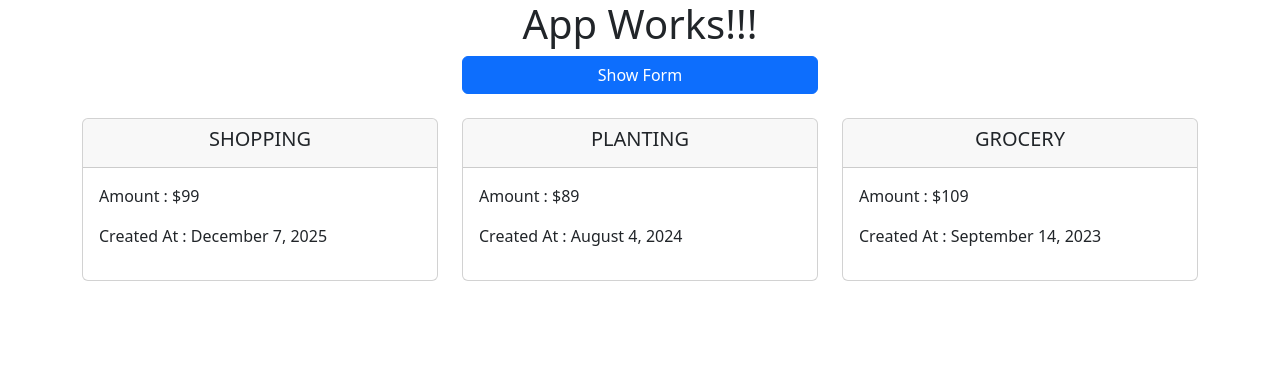
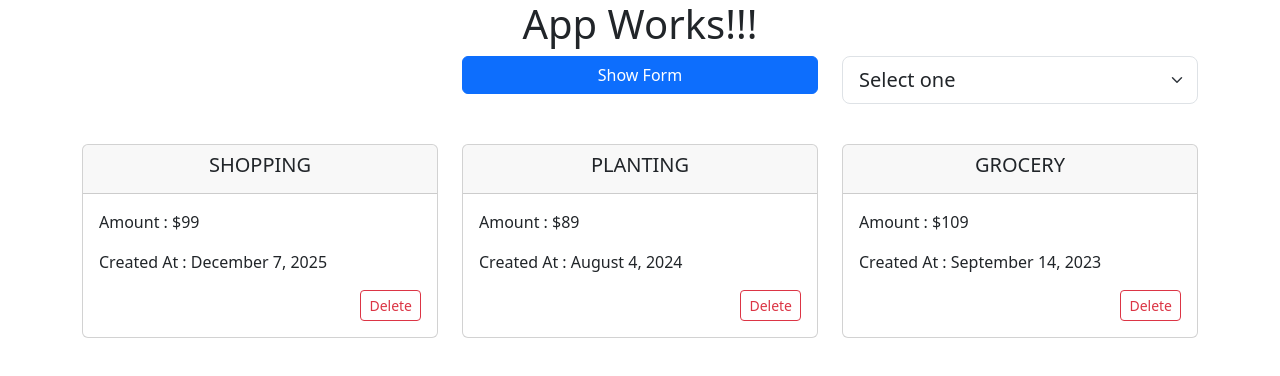
Before and after one commit to synergy2411/dec-25-react, a React (Vite) app in the folder first-app/: page / in a window 1280 px wide. Shown: the top 376 px of the page. Built offline with nearby package versions, Linux system fonts and the light colour scheme.

Commit message:
expense filter added

```diff
--- /dev/null
+++ b/first-app/src/Components/Expenses/ExpenseFilter/ExpenseFilter.jsx
@@ -0,0 +1,14 @@
+function ExpenseFilter() {
+  return (
+    <div className="mb-3">
+      <select className="form-select form-select-lg" name="" id="">
+        <option selected>Select one</option>
+        <option value="2023">2023</option>
+        <option value="2024">2024</option>
+        <option value="2025">2025</option>
+      </select>
+    </div>
+  );
+}
+
+export default ExpenseFilter;
--- a/first-app/src/Components/Expenses/ExpenseItem/ExpenseItem.jsx
+++ b/first-app/src/Components/Expenses/ExpenseItem/ExpenseItem.jsx
@@ -1,6 +1,6 @@
 import ExpenseDate from "../ExpenseDate/ExpenseDate";
 
-function ExpenseItem({ expense }) {
+function ExpenseItem({ expense, deleteExpense }) {
   return (
     <div className="col-4">
       <div className="card">
@@ -11,6 +11,14 @@ function ExpenseItem({ expense }) {
           <p>Amount : ${expense.amount}</p>
           {/* <p>Created At : {expense.createdAt.toISOString()}</p> */}
           <ExpenseDate createdAt={expense.createdAt} />
+          <span className="float-end">
+            <button
+              className="btn btn-outline-danger btn-sm"
+              onClick={() => deleteExpense(expense.id)}
+            >
+              Delete
+            </button>
+          </span>
         </div>
       </div>
     </div>
--- a/first-app/src/Components/Expenses/Expenses.jsx
+++ b/first-app/src/Components/Expenses/Expenses.jsx
@@ -2,6 +2,7 @@ import { useState } from "react";
 
 import ExpenseForm from "./ExpenseForm/ExpenseForm";
 import ExpenseItem from "./ExpenseItem/ExpenseItem";
+import ExpenseFilter from "./ExpenseFilter/ExpenseFilter";
 
 let INITIAL_EXPENSES = [
   {
@@ -39,6 +40,12 @@ function Expenses() {
     closeFormHandler();
   };
 
+  const deleteExpenseHandler = (expenseId) => {
+    setExpenses((prevExpenses) =>
+      prevExpenses.filter((exp) => exp.id !== expenseId)
+    );
+  };
+
   const closeFormHandler = () => setToggleForm(false);
 
   return (
@@ -51,6 +58,9 @@ function Expenses() {
             </button>
           </div>
         </div>
+        <div className="col-4">
+          <ExpenseFilter />
+        </div>
       </div>
 
       {toggleForm && (
@@ -62,7 +72,7 @@ function Expenses() {
 
       <div className="row">
         {expenses.map((expense) => (
-          <ExpenseItem expense={expense} />
+          <ExpenseItem expense={expense} deleteExpense={deleteExpenseHandler} />
         ))}
       </div>
     </>
```
